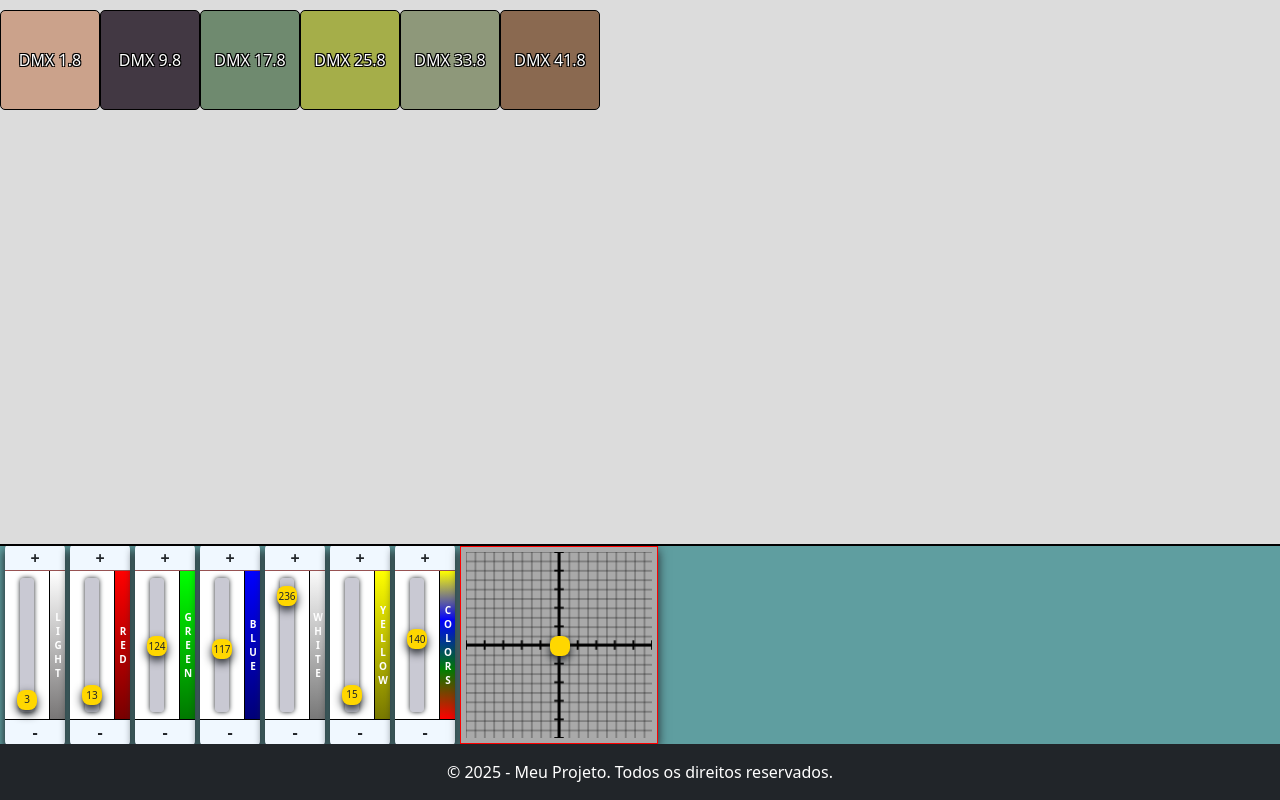
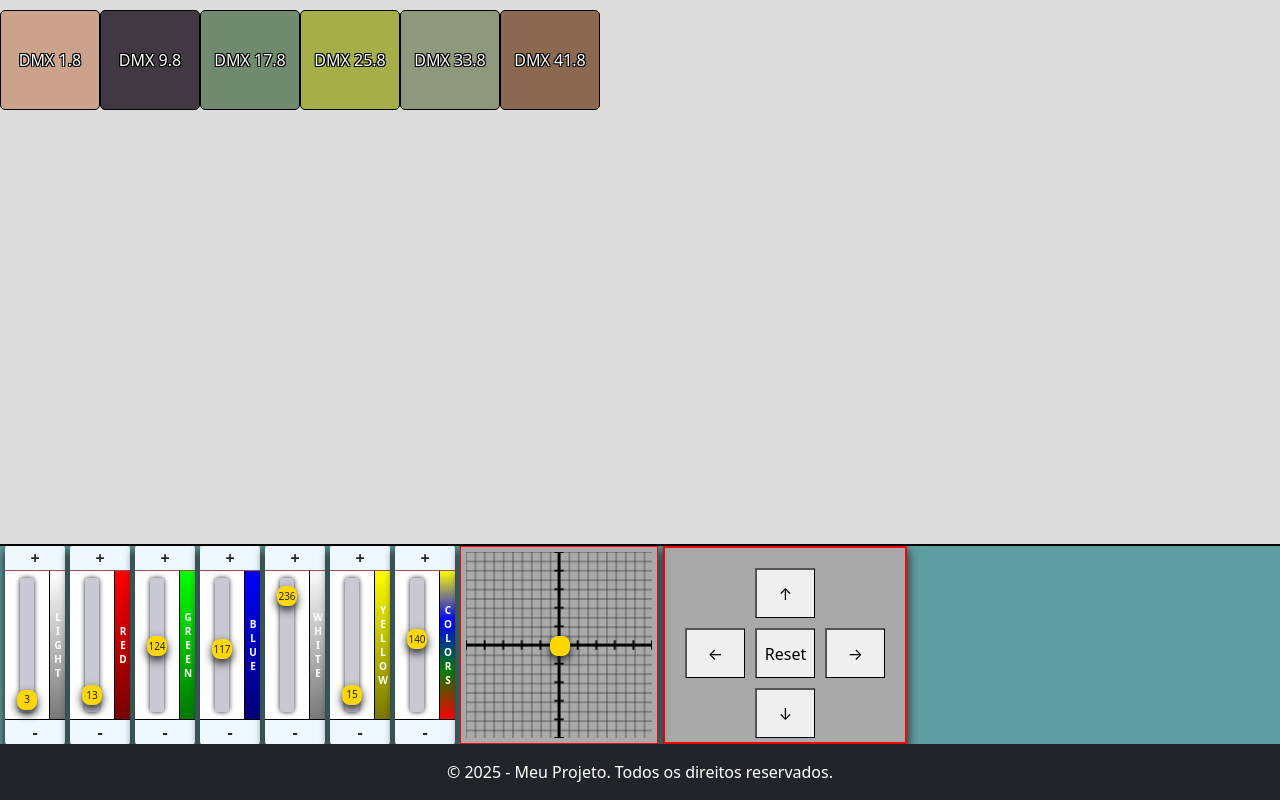
Before and after one commit to macnadbay/macnadbay.github.io, a plain HTML site: page index.html in a window 1280 px wide. Drawn offline with nearby package versions, Linux system fonts and the light colour scheme.

Commit message:
fev 2025

```diff
--- a/mousescript.js
+++ b/mousescript.js
@@ -118,7 +118,7 @@ function ajusta_offset(objeto){
     })
 }
 
-// Quando o usuário move o mouse
+// Quando o usuário APERTA o mouse
 function MouseDown(event){
     document.body.style.userSelect = 'none';
     event.preventDefault();
@@ -174,7 +174,6 @@ function MouseMove(event) {
         //set_value_meu_slider(slider_objeto.dataset.index, slider_value);
         //console.log(slider_value);
     }
-    if(div_foco.classList.contains("selecionado"))focoMove(event);
 }
 
 // Quando o usuário solta o botão do mouse
@@ -220,10 +219,12 @@ function FundoDown(event){
     slider_isDragging = false;
     if(slider_objeto)slider_objeto.classList.remove("selecionado");
 
-    status_out(event.target.id);
-    status_out(event);
+    //status_out(event.target.id);
+    //status_out(event);
     objetos_selecionados.forEach((objSel, index) => {
         objSel.classList.remove("selecionado");
     })
     objetos_selecionados.length = 0;
+
+    if(div_foco.classList.contains("selecionado"))div_foco.classList.remove("selecionado");
 }
--- a/moving.js
+++ b/moving.js
@@ -18,10 +18,10 @@
         //let canvas = document.getElementById(div.id); //errado
         desenhe_moving_map(canvas);
         desenheFoco();
-        //div_map.addEventListener("mousemove", focoMove);
+        div_map.addEventListener("mousemove", focoMove);
         div_map.addEventListener("mousedown", mapDown);
         div_map.addEventListener("dblclick", mapDblclick);
-
+        div_map.addEventListener("contextmenu", contextMenu);
     }
 
     function desenhe_moving_map(canvas){
@@ -105,6 +105,58 @@
         div_foco.dataset.offsetX = 0;
         div_foco.dataset.offsetY = 0;
         moveFoco(0, 0);
+    }
+
+    function desenhe_controles(){
+        let div_controles = document.createElement('div');
+        div_controles.classList.add('div_controles');
+
+        let btn_reset = document.createElement('button');
+        btn_reset.classList.add('btn-reset');
+        btn_reset.classList.add('button');
+        btn_reset.innerText = "Reset";
+        btn_reset.addEventListener("click", ()=>{
+            moveFoco(0,0);
+        });
+        div_controles.appendChild(btn_reset);
+
+        let btn_up = document.createElement('button');
+        btn_up.classList.add('btn-up');
+        btn_up.classList.add('button');
+        btn_up.innerText = "↑";
+        btn_up.addEventListener("click", ()=>{
+            moveFoco(0,50);
+        });
+        div_controles.appendChild(btn_up);
+
+        let btn_right = document.createElement('button');
+        btn_right.classList.add('btn-right');
+        btn_right.classList.add('button');
+        btn_right.innerText = "→";
+        btn_right.addEventListener("click", ()=>{
+            moveFoco(50,0);
+        });
+        div_controles.appendChild(btn_right);
+
+        let btn_down = document.createElement('button');
+        btn_down.classList.add('btn-down');
+        btn_down.classList.add('button');
+        btn_down.innerText = "↓";
+        btn_down.addEventListener("click", ()=>{
+            moveFoco(0,-50);
+        });
+        div_controles.appendChild(btn_down);
+
+        let btn_left = document.createElement('button');
+        btn_left.classList.add('btn-left');
+        btn_left.classList.add('button');
+        btn_left.innerText = "←";
+        btn_left.addEventListener("click", ()=>{
+            moveFoco(-50,0);
+        });
+        div_controles.appendChild(btn_left);
+
+        div_comandos.appendChild(div_controles);
     }
 
     function moveFoco(x,y){
@@ -200,3 +252,8 @@ function mapDblclick(event){
     //event.preventDefault();
     //event.stopPropagation();
 }
+
+function contextMenu(event){
+    event.preventDefault();
+    event.stopPropagation();
+}
--- a/script.js
+++ b/script.js
@@ -6,6 +6,7 @@ class Objetos_DMX{
         this.canais = canais;
         this.endereco = endereco;
         this.id = Objetos_DMX.contadorID++;
+        //this.id = Symbol("ID");
         this.intensidade = 0;
         this.vermelho = 0;
         this.verde = 0;
@@ -47,6 +48,7 @@ class Objetos_DMX{
     y;
     x_fine;
     y_fine;
+    modelo;
 };
 // Referência ao elemento que será arrastado
 var objetos = [];
@@ -58,6 +60,8 @@ var objeto; //variavel para fazer o drag dos objetos
 var slider_objeto; //variavel para fazer o drag dos sliders
 
 const div_comandos = document.getElementById("comando");
+    div_comandos.addEventListener('mousedown', FundoDown);
+
 const div_fundo = document.getElementById("fundo");
     div_fundo.addEventListener('mousedown', FundoDown);
     div_fundo.addEventListener('mousemove', MouseMove);
@@ -88,6 +92,7 @@ let slider_offsetX, slider_offsetY, slider_isDragging = false;
 add_classe_objeto(NumeroObjetos);
 add_meu_slider();
 moving_space();
+desenhe_controles();
 // Quando o usuário começa a arrastar (pressiona o botão do mouse)
 
 function add_classe_objeto(N) {
@@ -138,44 +143,6 @@ function add_classe_objeto(N) {
         fundo.appendChild(dmx[ultimo].obj);
     }
 }
-
-/*function add_slider_comando(){
-    const comandos = ["Intensidade", "Vermelho","Verde","Azul","Branco","Amarelo","Efeitos", "X","Y"];
-    comandos.forEach(comando => {
-        let div = document.createElement("div");
-        div.style.height= "100%";
-        div.style.width = "50px";
-        div.style.backgroundColor = "rgb(150, 150, 150)";
-        div.style.marginLeft = "2px";
-        div.style.overflow = "hidden";
-        div.style.border = "solid 1px black";
-        div.classList.add("div_slider");
-        //div.classList.add("container");
-
-
-        let div_superior = document.createElement("div");
-        div_superior.classList.add("row");
-        div_superior.classList.add("slider_mais");
-        div_superior.innerHTML = "+";
-
-        let slider = document.createElement("input");
-        slider.type = "range";
-        slider.classList.add("vertical_slider");
-        //slider.classList.add("row");
-        slider.orient = "vertical";
-
-        let div_inferior = document.createElement("div");
-        div_inferior.classList.add("row");
-        div_inferior.classList.add("slider_menos");
-        div_inferior.innerHTML = "-";
-
-        //console.log(comando);
-        div.appendChild(div_superior);
-        div.appendChild(slider);
-        div.appendChild(div_inferior);
-        div_comandos.appendChild(div);
-    })
-}*/
 
 function increment_slider(event){
     let objeto = this;
--- a/styles.css
+++ b/styles.css
@@ -248,3 +248,39 @@ body{
     min-height: 0;
     min-width: 0;
 }
+
+.div_controles{
+    display: grid;
+    grid-template-columns: repeat(3, 60px);
+    grid-template-rows: repeat(3, 50px); /* Adiciona tamanho fixo para as linhas */
+    height: 100%;
+    width: auto;
+    /*align-items: center;
+    justify-content: center;*/
+    gap: 10px;
+    padding: 20px;
+    box-shadow: 0px 5px 10px 1px;
+    user-select: none;
+    background-color: darkgray;
+    border: 2px solid red;
+}
+
+.btn-up { grid-column: 2; grid-row: 1;}
+.btn-left { grid-column: 1; grid-row: 2;}
+.btn-right { grid-column: 3; grid-row: 2;}
+.btn-down { grid-column: 2; grid-row: 3;}
+.btn-reset { grid-column: 2; grid-row: 2;}
+.button {
+    height: 100%;
+    width: 100%;
+    border-bottom: 1px solid black;
+    border-right: 1px solid black;
+}
+
+.button:active {
+    background-color: #ccc;
+    border-bottom: 1px solid gray;
+    border-right: 1px solid gray;
+    padding-left: 10px;
+    padding-top: 5px;
+}
```
